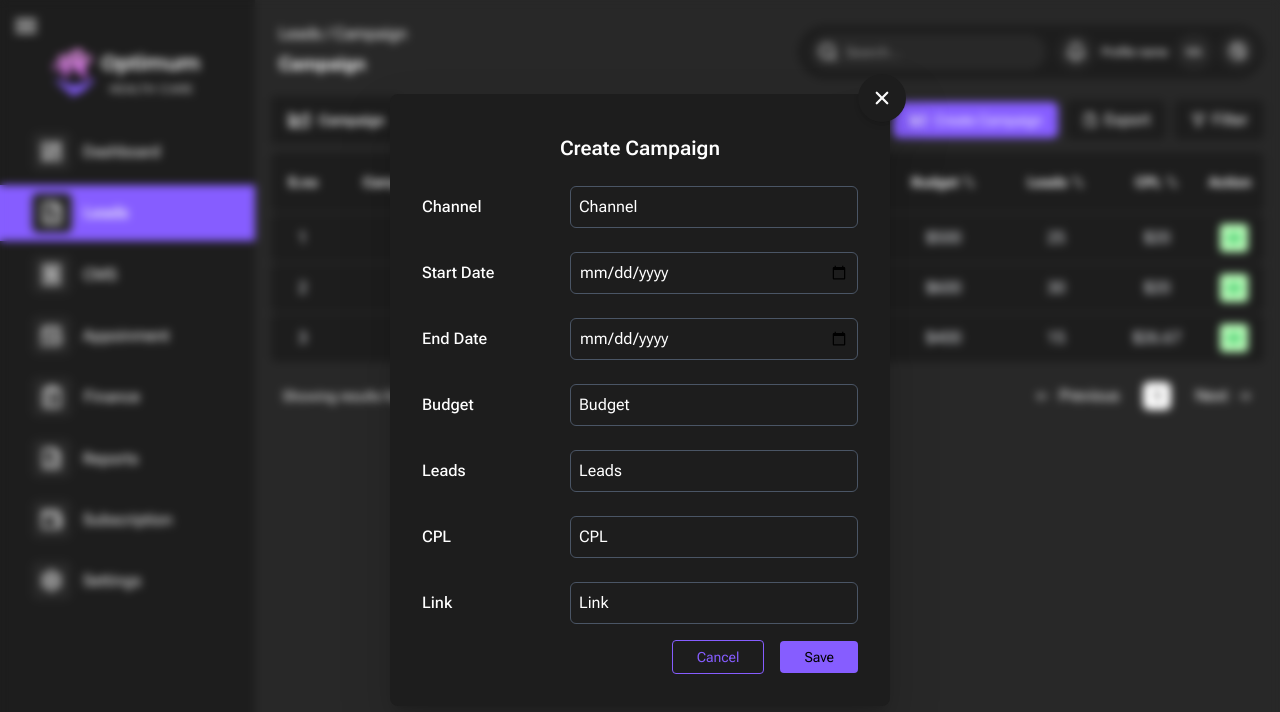
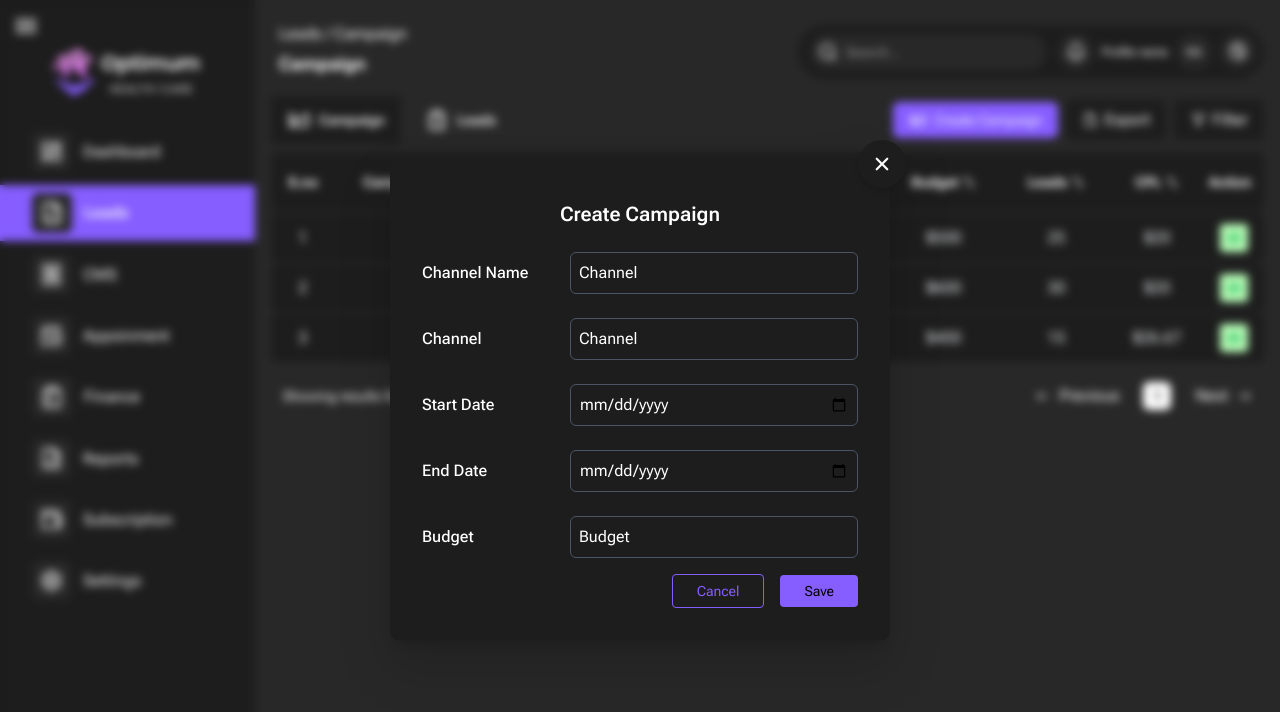
Before and after one commit to Vishvanath2005/Optimum-HealthCare, a React (Vite) app: page /leads in a window 1280 px wide. Both pictures are taken after a click on the element "Create Campaign". Shown: the top 712 px of the page. Built offline with nearby package versions, Linux system fonts and the light colour scheme.

Commit message:
changed create campagin

```diff
--- a/src/pages/leads/campaign/CreateCampaign.jsx
+++ b/src/pages/leads/campaign/CreateCampaign.jsx
@@ -13,10 +13,22 @@ const CreateCampaign = ({ onclose }) => {
             <IoClose className="size-[24px]" />
           </button>
 
-          <h1 className="text-center font-semibold text-xl py-2 mb-4 dark:text-white text-black">Create Campaign</h1>
+          <h1 className="text-center font-semibold text-xl py-2 mb-4 dark:text-white text-black">
+            Create Campaign
+          </h1>
 
           <form className="grid grid-cols-1 sm:grid-cols-2 space-y-2 gap-4 dark:text-white text-black">
             {/* Channel */}
+
+            <div className="flex col-span-2 gap-5 justify-between items-center">
+              <label className=" font-medium">Channel Name</label>
+              <input
+                type="text"
+                placeholder="Channel"
+                className="p-2 rounded-md w-72 bg-transparent border border-gray-600 dark:placeholder:text-white placeholder:text-black"
+              />
+            </div>
+
             <div className="flex col-span-2 gap-5 justify-between items-center">
               <label className=" font-medium">Channel</label>
               <input
@@ -25,7 +37,6 @@ const CreateCampaign = ({ onclose }) => {
                 className="p-2 rounded-md w-72 bg-transparent border border-gray-600 dark:placeholder:text-white placeholder:text-black"
               />
             </div>
-
 
             <div className="flex col-span-2 gap-5 justify-between items-center ">
               <label className=" font-medium">Start Date</label>
@@ -56,35 +67,6 @@ const CreateCampaign = ({ onclose }) => {
               />
             </div>
 
-            {/* Leads */}
-            <div className="flex col-span-2 gap-5 justify-between items-center">
-              <label className=" font-medium">Leads</label>
-              <input
-                type="text"
-                placeholder="Leads"
-                className="p-2 rounded-md w-72 bg-transparent border border-gray-600 dark:placeholder:text-white placeholder:text-black"
-              />
-            </div>
-
-            {/* CPL */}
-            <div className="flex col-span-2 gap-5 justify-between items-center ">
-              <label className=" font-medium">CPL</label>
-              <input
-                type="text"
-                placeholder="CPL"
-                className="p-2 rounded-md w-72 bg-transparent border border-gray-600 dark:placeholder:text-white placeholder:text-black"
-              />
-            </div>
-
-            {/* Link */}
-            <div className="flex col-span-2 gap-5 justify-between items-center">
-              <label className=" font-medium">Link</label>
-              <input
-                type="text"
-                placeholder="Link"
-                className="p-2 rounded-md w-72 bg-transparent border border-gray-600 dark:placeholder:text-white placeholder:text-black"
-              />
-            </div>
           </form>
 
           {/* Buttons */}
```
